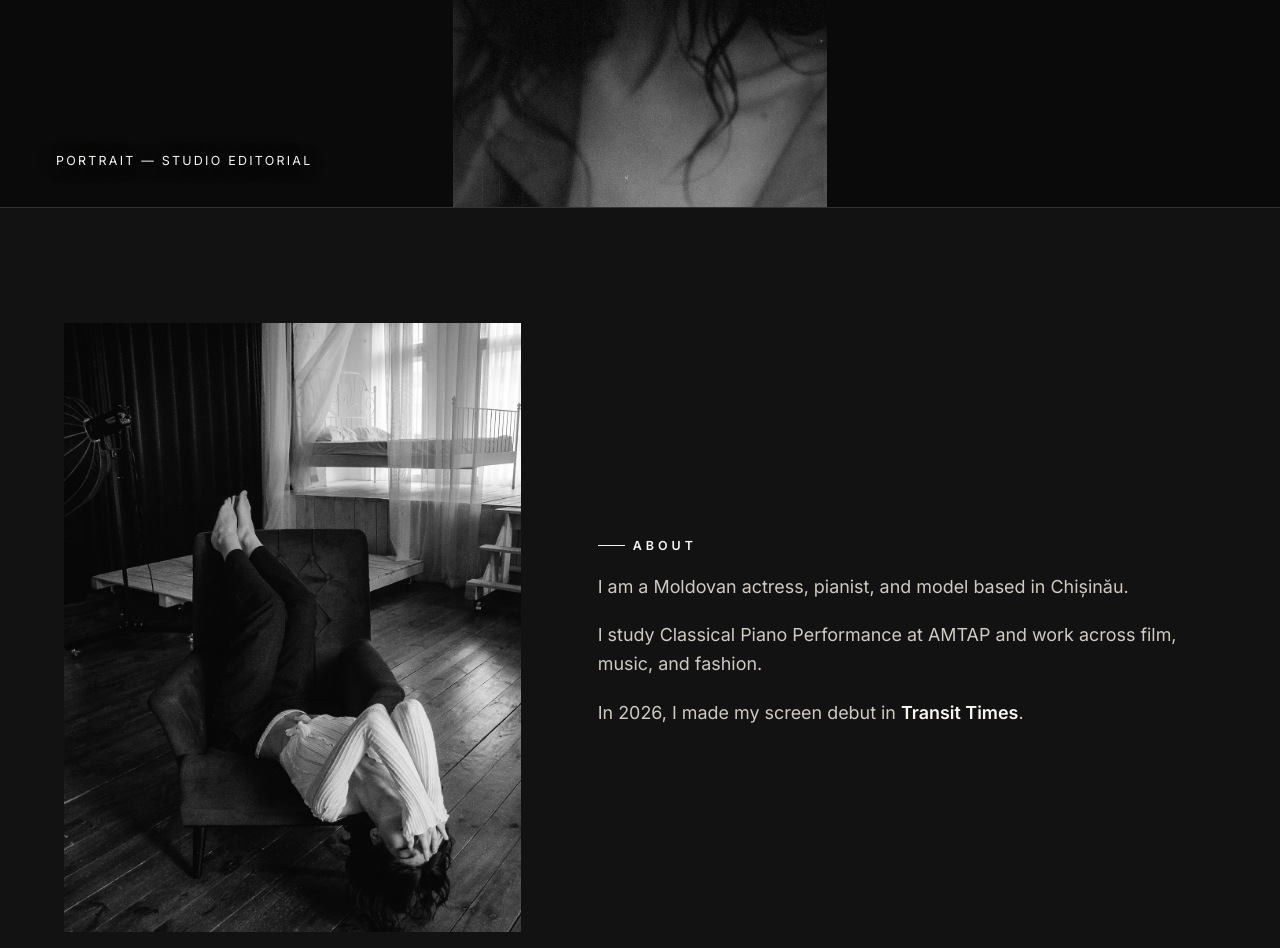
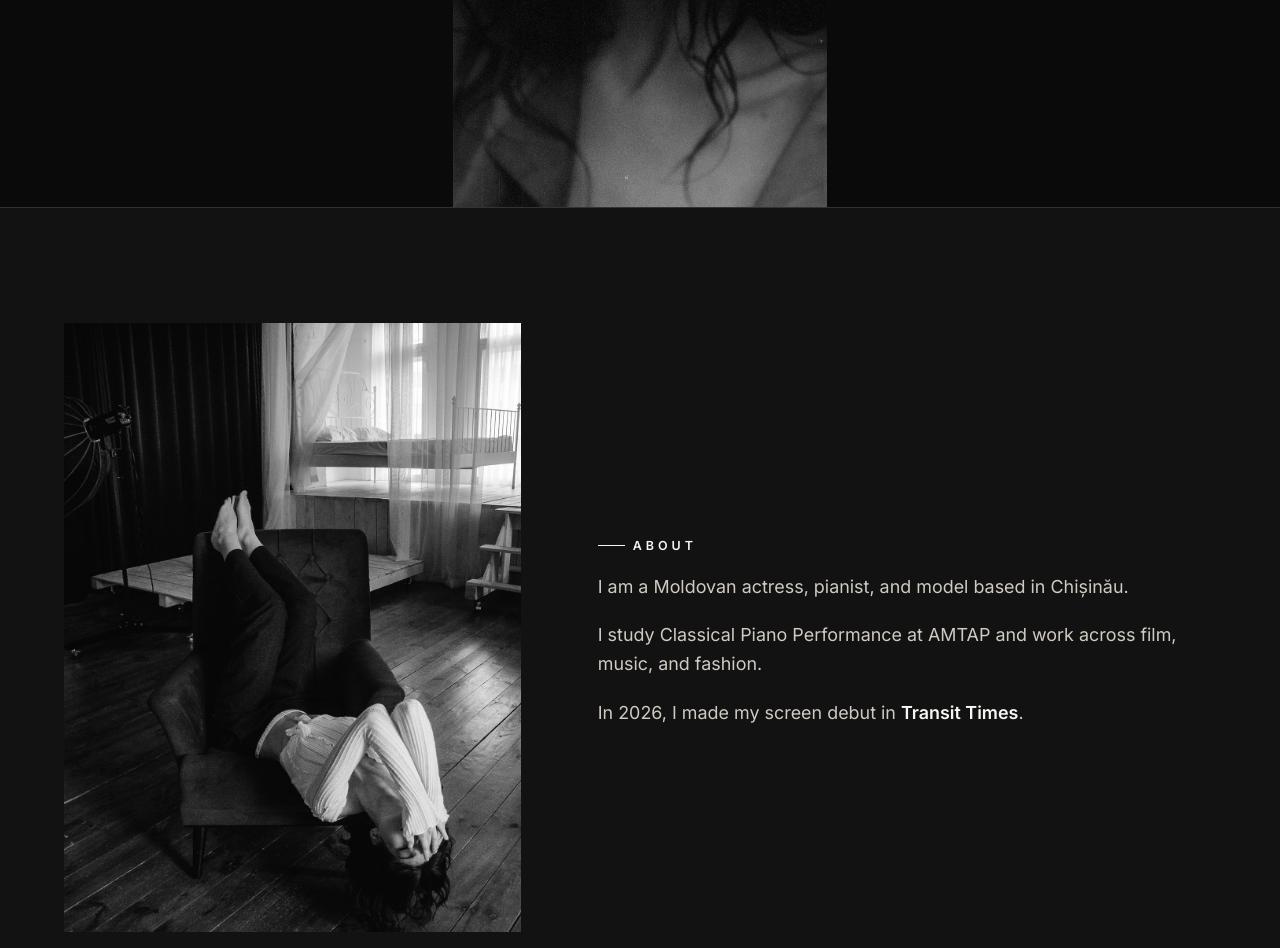
Before and after one commit to TudorlE/arinamuracv2, a website built with Vite: page index.html in a window 1280 px wide. Shown: the part 1153-2101 px from the top of the page. Built offline with nearby package versions, Linux system fonts and the light colour scheme.

Commit message:
Remove Portrait — Studio Editorial caption from portrait photo
Co-Authored-By: Claude Sonnet 5 <noreply@anthropic.com>

```diff
--- a/css/style.css
+++ b/css/style.css
@@ -550,18 +550,6 @@ h1, h2, h3, h4 {
   height: 100%;
   max-width: 100%;
   object-fit: contain;
-}
-
-.portrait-caption {
-  position: absolute;
-  left: clamp(1.5rem, 5vw, 3.5rem);
-  bottom: clamp(1.25rem, 3vw, 2.25rem);
-  z-index: 2;
-  color: var(--c-white);
-  font-size: 0.78rem;
-  letter-spacing: 0.18em;
-  text-transform: uppercase;
-  text-shadow: 0 2px 18px rgba(0, 0, 0, 0.6);
 }
 
 /* ==========================================================================
--- a/index.html
+++ b/index.html
@@ -84,7 +84,6 @@
   <section class="portrait" aria-label="Portrait">
     <div class="portrait-frame reveal">
       <img src="img/portrait.jpg" alt="Arina Mura, intimate black and white close-up portrait, eyes closed" loading="lazy" />
-      <span class="portrait-caption">Portrait — Studio Editorial</span>
     </div>
   </section>
 
```
